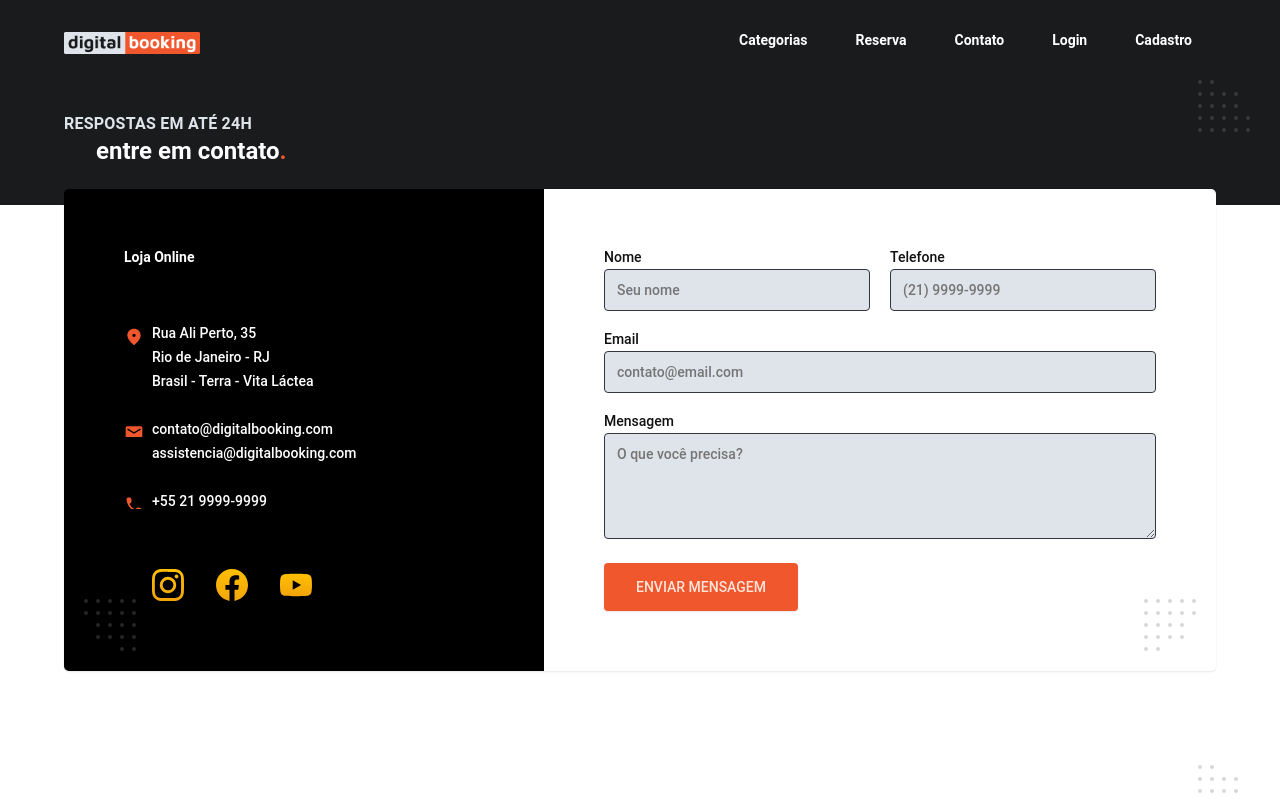
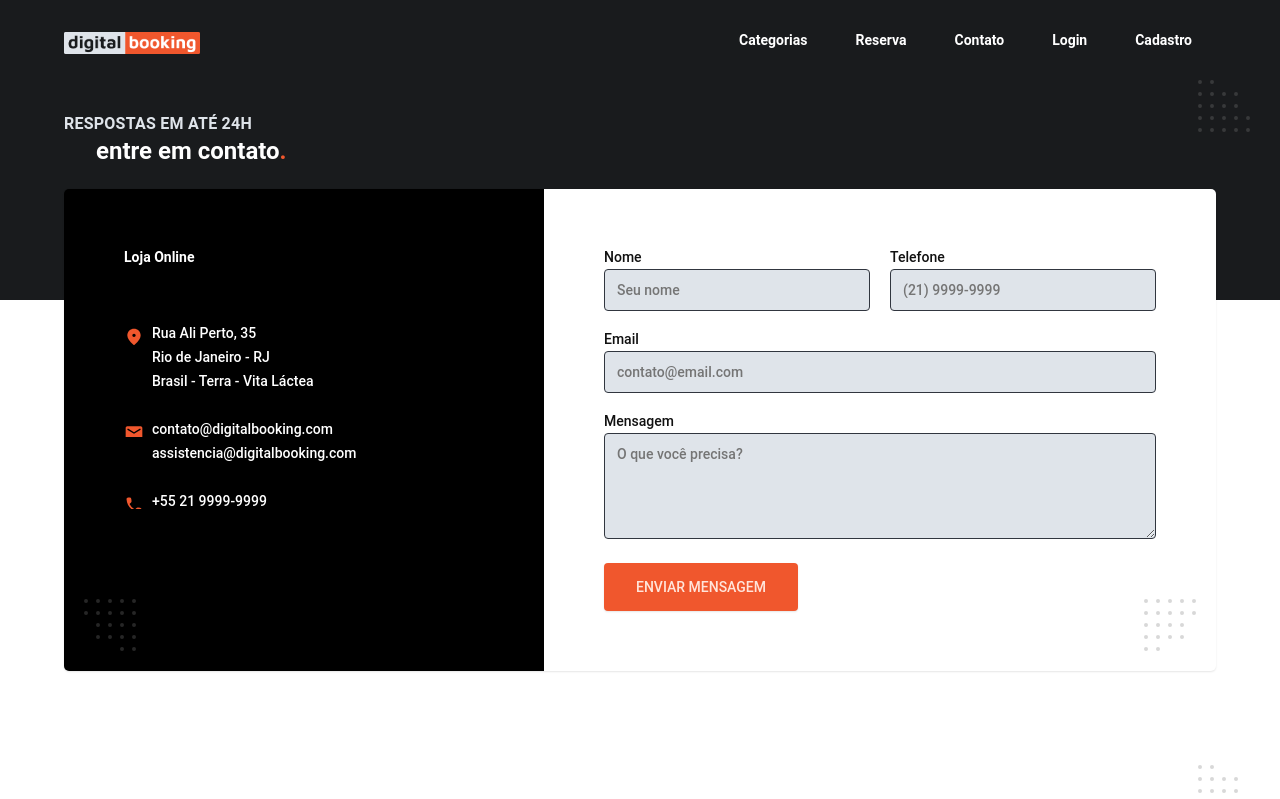
Before and after one commit to eduardo-marcondes/PI-DH-G2, a React (Create React App) app: page /contato in a window 1280 px wide. Shown: the top 799 px of the page. Built offline with nearby package versions, Linux system fonts and the light colour scheme.

Commit message:
por hj é tudo

```diff
--- a/src/css/contato/contato.css
+++ b/src/css/contato/contato.css
@@ -1,7 +1,3 @@
-#contato {
-  background: linear-gradient(var(--cor-3) 205px, var(--cor-0) 0px);
-}
-
 .contato {
   display: grid;
   grid-template-columns: 5fr 7fr;
--- a/src/css/login/cadastro.css
+++ b/src/css/login/cadastro.css
@@ -1,7 +1,3 @@
-#cadastro {
-    background: linear-gradient(var(--cor-3) 300px, var(--cor-0) 0px);
-}
-
 .cadastro h2 {
     text-transform: uppercase;
     position: relative;
--- a/src/css/login/login.css
+++ b/src/css/login/login.css
@@ -1,7 +1,3 @@
-#login {
-    background: linear-gradient(var(--cor-3) 300px, var(--cor-0) 0px);
-}
-
 .login h2 {
     text-transform: uppercase;
     position: relative;
--- a/src/css/utilidades/componentes.css
+++ b/src/css/utilidades/componentes.css
@@ -13,6 +13,10 @@ section {
 
 .bg-black {
     background-color: var(--cor-3);
+}
+
+.titulo-bg{
+    background: linear-gradient(var(--cor-3) 300px, var(--cor-0) 0px);
 }
 
 .titulo {
--- a/src/pages/Cadastro.js
+++ b/src/pages/Cadastro.js
@@ -37,7 +37,7 @@ function Cadastro() {
                 <title>DB | Cadastro</title>
             </Helmet>
             <main>
-                <section id="cadastro">
+                <section className="titulo-bg">
 
                     <div className="container">
                         <TitleBgBlack {...title}/>
--- a/src/pages/Contato.js
+++ b/src/pages/Contato.js
@@ -10,7 +10,7 @@ function Contato() {
                 <title>DB | Contato</title>
             </Helmet>
             <main>
-                <section id="contato">
+                <section className="titulo-bg">
                     <div className="container">
                         <TitleBgBlack {...title}/>
 
@@ -23,21 +23,10 @@ function Contato() {
                                     <p>Brasil - Terra - Vita Láctea</p>
                                 </div>
                                 <address className="contato-meios font-text-1 cor-0">
-                                    <a href="mailto:contato@bikcraft.com">contato@digitalbooking.com</a>
-                                    <a href="mailto:assistencia@bikcraft.com">assistencia@digitalbooking.com</a>
+                                    <a href="mailto:contato@digitalbooking.com">contato@digitalbooking.com</a>
+                                    <a href="mailto:assistencia@digitalbooking.com">assistencia@digitalbooking.com</a>
                                     <a href="tel:+552199999999">+55 21 9999-9999</a>
                                 </address>
-                                <div className="contato-redes">
-                                    <a href="./">
-                                        <img src="./img/redes/instagram-p.svg" alt="Instagram"/>
-                                    </a>
-                                    <a href="./">
-                                        <img src="./img/redes/facebook-p.svg" alt="Facebook"/>
-                                    </a>
-                                    <a href="./">
-                                        <img src="./img/redes/youtube-p.svg" alt="Youtube"/>
-                                    </a>
-                                </div>
                             </div>
                             <div className="contato-formulario" aria-label="Formulário">
                                 <form className="form" action="/contato">
@@ -79,7 +68,7 @@ function Contato() {
                                     <p>Rio de Janeiro - RJ</p>
                                 </div>
                                 <div className="lojas-dados font-text-1 cor-8">
-                                    <a href="mailto:rj@bikcraft.com">rj@digitalbooking.com</a>
+                                    <a href="mailto:rj@digitalbooking.com">rj@digitalbooking.com</a>
                                     <a href="tel:+552199999999">+55 21 9999-9999</a>
                                 </div>
                                 <p className="lojas-tempo font-text-1"><img src="./img/icones/horario.svg" alt=""/>08-18h
@@ -98,7 +87,7 @@ function Contato() {
                                     <p>São Paulo - SP</p>
                                 </div>
                                 <div className="lojas-dados font-text-1 cor-8">
-                                    <a href="mailto:sp@bikcraft.com">sp@digitalbooking.com</a>
+                                    <a href="mailto:sp@digitalbooking.com">sp@digitalbooking.com</a>
                                     <a href="tel:+551199999999">+55 11 9999-9999</a>
                                 </div>
                                 <p className="lojas-tempo font-text-1"><img src="./img/icones/horario.svg" alt=""/>08-18h
--- a/src/pages/Login.js
+++ b/src/pages/Login.js
@@ -49,7 +49,7 @@ const Login = () => {
                 <title>DB | Login </title>
             </Helmet>
             <main>
-                <section id="login">
+                <section className="titulo-bg">
                     <div className="container">
                         <TitleBgBlack {...title}/>
                         <form className="login" onSubmit={handleSubmit}>
--- a/src/pages/carros/Conversiveis.js
+++ b/src/pages/carros/Conversiveis.js
@@ -39,7 +39,7 @@ function Conversiveis() {
                                         experiência na
                                         direção incomparável, e sensação de liberdade.</p>
                                     <div className="carro-comprar">
-                                        <Link className="botao" to="/orcamento">Alugar Agora</Link>
+                                        <Link className="botao" to="/reserva">Alugar Agora</Link>
                                     </div>
 
                                     <h2 className="font-text-2 cor-0">Características</h2>
@@ -81,7 +81,7 @@ function Conversiveis() {
                                         <li>
                                             <img src="../img/icones/carbono.svg" alt=""/>
                                             <h3 className="font-h4 cor-0">Fibra de Carbono</h3>
-                                            <p className="font-text-1 cor-1">Maior proteção possível para a sua Bikcraft
+                                            <p className="font-text-1 cor-1">Maior proteção possível para a sua digitalbooking
                                                 com
                                                 fibra
                                                 de
--- a/src/pages/carros/Esportivos.js
+++ b/src/pages/carros/Esportivos.js
@@ -39,7 +39,7 @@ function Esportivos() {
                                         experiência na
                                         direção incomparável, e sensação de liberdade.</p>
                                     <div className="carro-comprar">
-                                        <Link className="botao" to="/orcamento">Alugar Agora</Link>
+                                        <Link className="botao" to="/reserva">Alugar Agora</Link>
                                     </div>
 
                                     <h2 className="font-text-2 cor-0">Características</h2>
@@ -81,7 +81,7 @@ function Esportivos() {
                                         <li>
                                             <img src="../img/icones/carbono.svg" alt=""/>
                                             <h3 className="font-h4 cor-0">Fibra de Carbono</h3>
-                                            <p className="font-text-1 cor-1">Maior proteção possível para a sua Bikcraft
+                                            <p className="font-text-1 cor-1">Maior proteção possível para a sua digitalbooking
                                                 com
                                                 fibra
                                                 de
--- a/src/pages/carros/Picapes.js
+++ b/src/pages/carros/Picapes.js
@@ -38,7 +38,7 @@ function Picapes() {
                                         experiência na
                                         direção incomparável, e sensação de liberdade.</p>
                                     <div className="carro-comprar">
-                                        <Link className="botao" to="/orcamento">Alugar Agora</Link>
+                                        <Link className="botao" to="/reserva">Alugar Agora</Link>
                                     </div>
 
                                     <h2 className="font-text-2 cor-0">Características</h2>
@@ -80,7 +80,7 @@ function Picapes() {
                                         <li>
                                             <img src="../img/icones/carbono.svg" alt=""/>
                                             <h3 className="font-h4 cor-0">Fibra de Carbono</h3>
-                                            <p className="font-text-1 cor-1">Maior proteção possível para a sua Bikcraft
+                                            <p className="font-text-1 cor-1">Maior proteção possível para a sua digitalbooking
                                                 com
                                                 fibra
                                                 de
--- a/src/pages/carros/Suvs.js
+++ b/src/pages/carros/Suvs.js
@@ -39,7 +39,7 @@ function Suvs() {
                                         experiência na
                                         direção incomparável, e sensação de liberdade.</p>
                                     <div className="carro-comprar">
-                                        <Link className="botao" to="/orcamento">Alugar Agora</Link>
+                                        <Link className="botao" to="/reserva">Alugar Agora</Link>
                                     </div>
 
                                     <h2 className="font-text-2 cor-0">Características</h2>
@@ -81,7 +81,7 @@ function Suvs() {
                                         <li>
                                             <img src="../img/icones/carbono.svg" alt=""/>
                                             <h3 className="font-h4 cor-0">Fibra de Carbono</h3>
-                                            <p className="font-text-1 cor-1">Maior proteção possível para a sua Bikcraft
+                                            <p className="font-text-1 cor-1">Maior proteção possível para a sua digitalbooking
                                                 com
                                                 fibra
                                                 de
```
